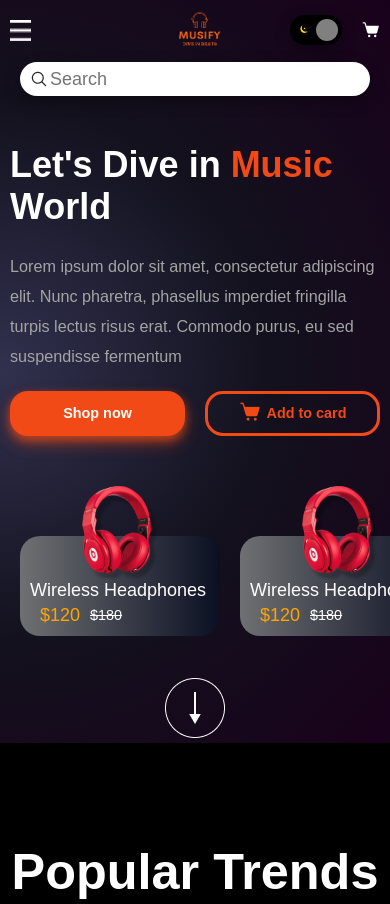
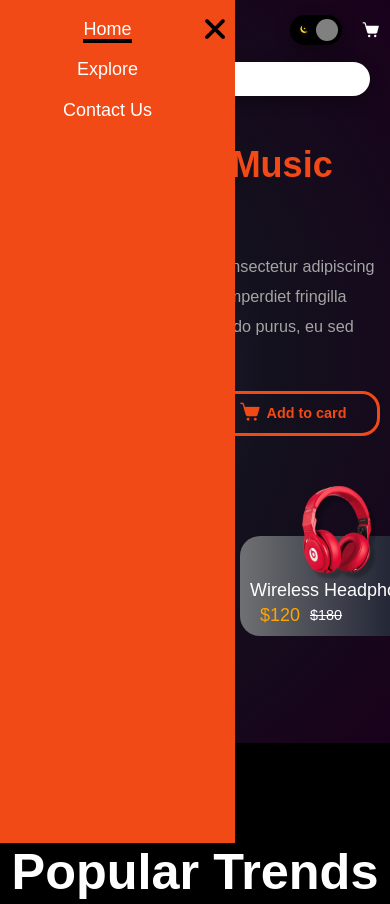
Before and after one commit to MingmarGyalzenSherpa/LF_Assignment_2, a plain HTML site: page index.html in a window 390 px wide. Shown: the top 904 px of the page. Drawn offline with Linux system fonts and the light colour scheme; a web font is replaced by a local one.

Commit message:
add sidebar on mb view

```diff
--- a/index.html
+++ b/index.html
@@ -24,6 +24,19 @@
               alt="hamburger icon light"
             />
           </div>
+          <div class="mb-nav-container">
+            <ul class="nav__links nav__links--mb">
+              <li><a href="#" class="nav__link nav__link--active">Home</a></li>
+              <li><a href="#" class="nav__link">Explore</a></li>
+              <li>
+                <a href="#" class="nav__link">Contact Us</a>
+              </li>
+            </ul>
+            <div class="cross-icon">
+              <img src="./icon/cross.png" alt="" />
+            </div>
+          </div>
+
           <ul class="nav__links">
             <li><a href="#" class="nav__link nav__link--active">Home</a></li>
             <li><a href="#" class="nav__link">Explore</a></li>
--- a/script.js
+++ b/script.js
@@ -45,6 +45,19 @@ let isDarkMode = true;
 
 themeToggler.addEventListener("click", switchTheme);
 
+// toggle side bar
+
+const sideBar = document.querySelector(".mb-nav-container");
+const crossBtn = document.querySelector(".cross-icon");
+function toggleSideBar() {
+  sideBar.classList.toggle("hide");
+  console.log(sideBar);
+
+  console.log("hey");
+}
+crossBtn.addEventListener("click", toggleSideBar);
+hamburgerWrapper.addEventListener("click", toggleSideBar);
+
 // count down
 let hr = 5;
 let min = 16;
@@ -60,14 +73,11 @@ minEls.forEach((minEl) => (minEl.textContent = min));
 secEls.forEach((secEl) => (secEl.textContent = sec));
 
 function countDown() {
-  console.log(totalTime);
   function converToHrMinSec(time) {
     hr = Math.floor(totalTime / (60 * 60));
     time = totalTime % (60 * 60);
-    console.log(time);
     min = Math.floor(time / 60);
     sec = time % 60;
-    console.log(time);
   }
   totalTime--;
   converToHrMinSec(totalTime);
--- a/scss/style.scss
+++ b/scss/style.scss
@@ -103,7 +103,7 @@ img {
 }
 
 .hide {
-  display: none;
+  display: none !important;
 }
 // buttons
 
@@ -262,8 +262,29 @@ Header
 */
 .nav {
   display: inline-block;
+  position: relative;
   &__links {
     display: none;
+
+    &--mb {
+      display: block;
+      width: 50vw;
+      top: 0;
+      list-style-type: none;
+      display: flex;
+      flex-direction: column;
+      gap: 20px;
+      align-items: center;
+
+      .nav__link {
+        &--active {
+          border-bottom: 4px solid var(--theme-primary);
+        }
+        &:hover {
+          color: var(--theme-primary);
+        }
+      }
+    }
   }
 
   &__link {
@@ -273,6 +294,21 @@ Header
       border-bottom: 2px solid var(--primary-color);
     }
   }
+}
+
+.mb-nav-container {
+  background-color: var(--primary-color);
+  position: absolute;
+  display: flex;
+  padding: 20px 10px;
+  top: -21px;
+  left: -10px;
+  min-height: 100vh;
+}
+
+.cross-icon {
+  width: 20px;
+  height: 20px;
 }
 
 .header {
@@ -289,6 +325,7 @@ Header
     // align-items: baseline;
     &__nav {
       @include flex($justify-content: space-between);
+      position: relative;
     }
     &__searchBar {
       padding: 0 10px;
@@ -920,6 +957,10 @@ body {
     }
   }
 
+  .mb-nav-container {
+    display: none;
+  }
+
   .new-arrivals {
     &__item-list {
       gap: 100px;
```
Also changed, not shown: css/style.css, icon/cross.png (added), 1 other file.
